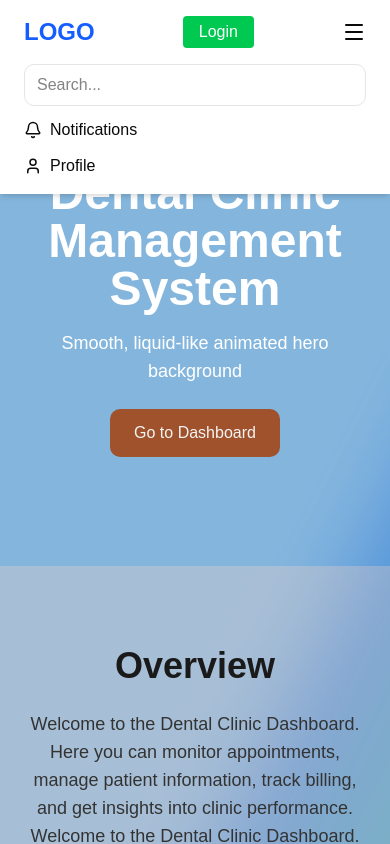
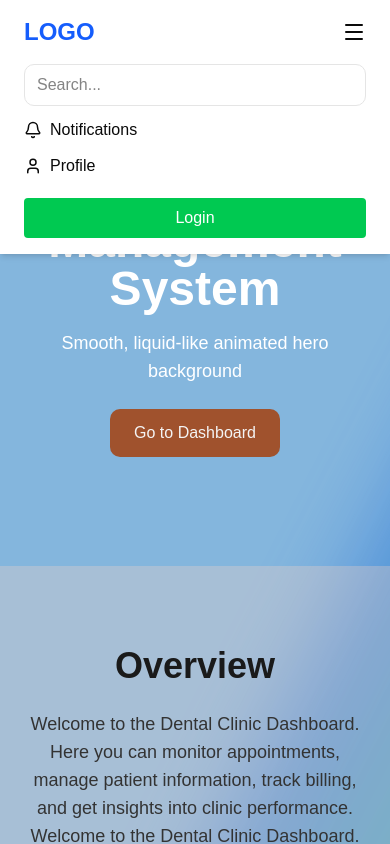
Before and after one commit to Ditero22/Practice, a React (Vite) app: page / in a window 390 px wide. Both pictures are taken after a click on the icon 353 px from the left and 32 px from the top of the page. Shown: the top 844 px of the page. Built offline with nearby package versions, Linux system fonts and the light colour scheme; a web font is replaced by a local one.

Commit message:
Update Navbar: move login button to mobile hamburger view

```diff
--- a/src/components/layout/Navbar.tsx
+++ b/src/components/layout/Navbar.tsx
@@ -50,10 +50,8 @@ const Navbar: React.FC<NavbarProps> = ({ hideExtras = false, toggleSidebar }) =>
 
             {/* User */}
             <User className="cursor-pointer hover:text-blue-500" />
-          </div>
-        )}
 
-        {/* Login Button (only if not logged in) */}
+            {/* Login Button (desktop only) */}
             {!user && isLanding && (
               <button
                 className="ml-4 px-4 py-1 rounded text-white bg-green-500"
@@ -61,6 +59,8 @@ const Navbar: React.FC<NavbarProps> = ({ hideExtras = false, toggleSidebar }) =>
               >
                 Login
               </button>
+            )}
+          </div>
         )}
 
         {/* Mobile Hamburger */}
@@ -75,17 +75,32 @@ const Navbar: React.FC<NavbarProps> = ({ hideExtras = false, toggleSidebar }) =>
       {/* Mobile Dropdown for extra menu */}
       {open && !hideExtras && (
         <div className="md:hidden px-6 pb-4 flex flex-col gap-3">
+          {/* Search input */}
           <input
             type="text"
             placeholder="Search..."
             className="border rounded-lg px-3 py-2"
           />
+
+          {/* Notifications */}
           <button className="flex items-center gap-2">
             <Bell size={18} /> Notifications
           </button>
+
+          {/* Profile */}
           <button className="flex items-center gap-2">
             <User size={18} /> Profile
           </button>
+
+          {/* Login button (mobile only) */}
+          {!user && isLanding && (
+            <button
+              className="bg-green-500 text-white px-4 py-2 rounded mt-2"
+              onClick={() => navigate("/login")}
+            >
+              Login
+            </button>
+          )}
         </div>
       )}
     </nav>
```
Lines whose indentation alone changed are shown as unchanged.
